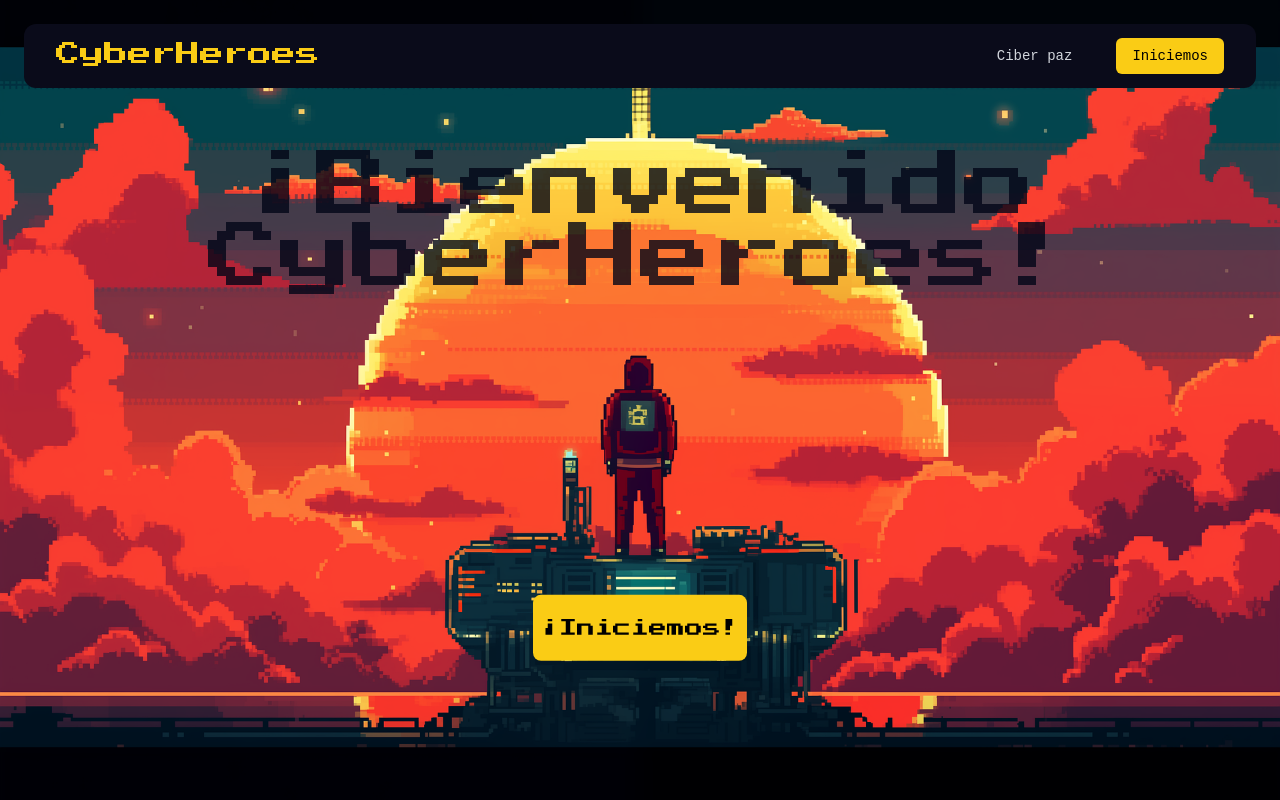
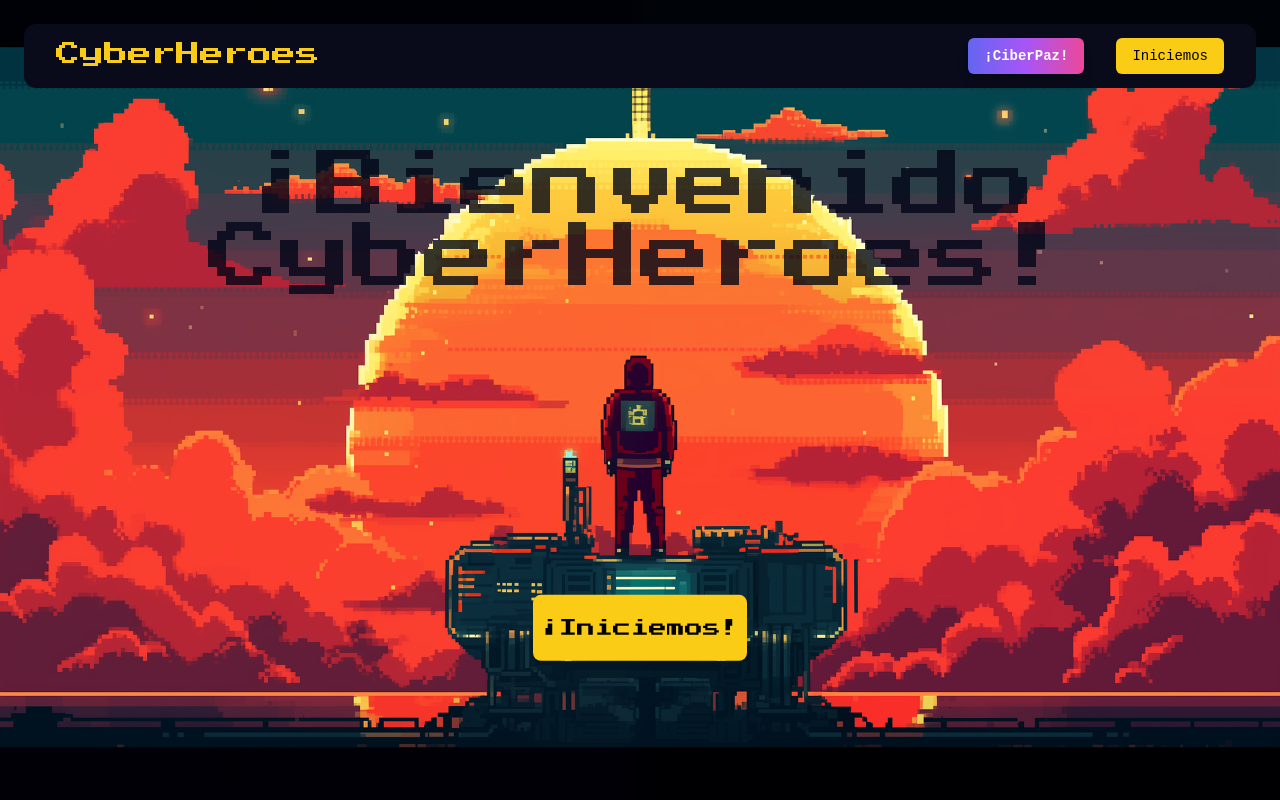
Before and after one commit to ZhuoKross/ciber_heroes_clone, a React (Vite) app: page / in a window 1280 px wide. Shown: the top 800 px of the page. Built offline with nearby package versions, Linux system fonts and the light colour scheme; a web font is replaced by a local one.

Commit message:
button and link CiberPaz

```diff
--- a/src/landingPage.jsx
+++ b/src/landingPage.jsx
@@ -24,11 +24,17 @@ export default function landingPage() {
             <div className="hidden md:block">
           <div className="ml-10 flex items-center space-x-8">
             <a
-                href="https://ciberpaz.gov.co/portal/" target="_blank" rel="noopener noreferrer" className="text-gray-300 hover:text-white px-3 py-2 text-sm font-medium"
+              href="https://sensibilizacion.ciberpaz.gov.co/#/data-ciberpaz/response/64?type=public"
+              target="_blank"
+              rel="noopener noreferrer"
+              className="bg-gradient-to-r from-indigo-500 via-purple-500 to-pink-500 text-white px-4 py-2 text-sm font-bold rounded-md shadow-lg  duration-300 hover:scale-105 hover:shadow-xl"
             >
-                Ciber paz
+              ¡CiberPaz!
             </a>
-                <Link to="/game" className="bg-yellow-400 hover:bg-yellow-500 text-black px-4 py-2 rounded-md text-sm font-medium ">
+            <Link
+              to="/game"
+              className="bg-yellow-400 hover:bg-yellow-500 text-black px-4 py-2 rounded-md text-sm font-medium duration-300"
+            >
               Iniciemos
             </Link>
           </div>
```
Also changed, not shown: 1 other file (tests, documents, lock files or other folders). Lines whose indentation alone changed are shown as unchanged.
